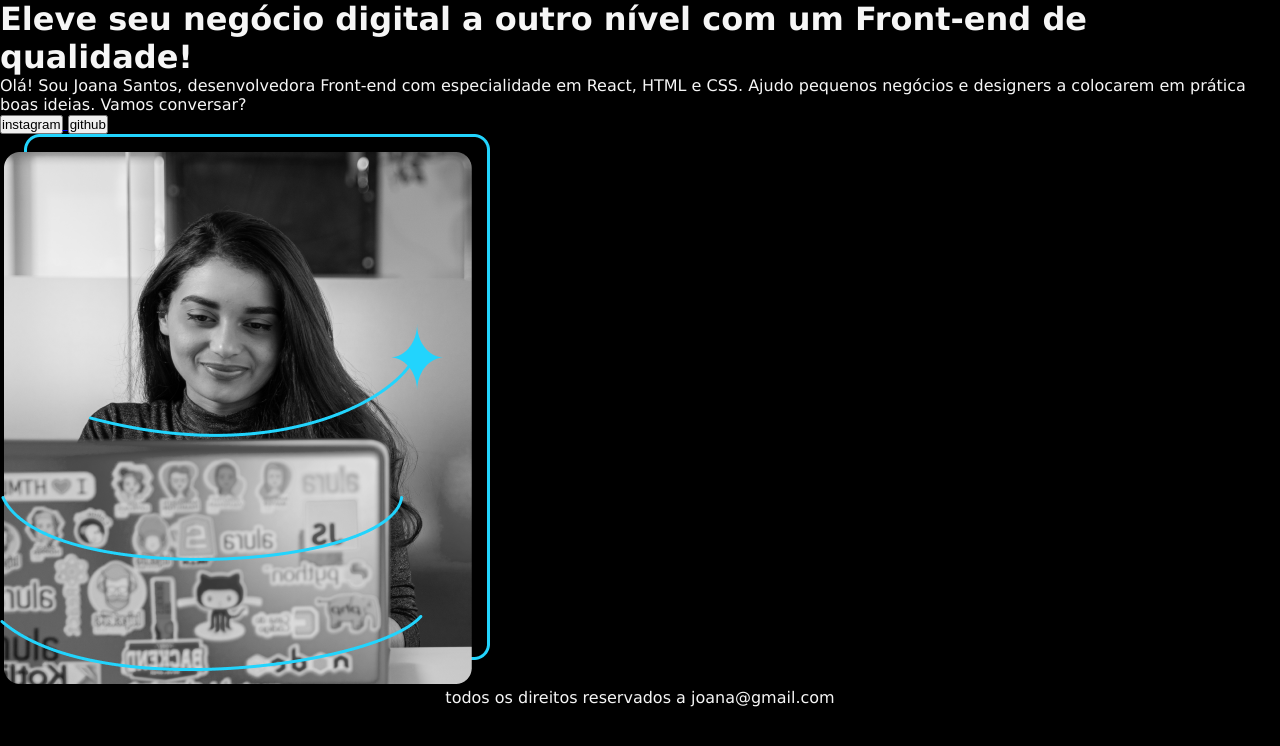
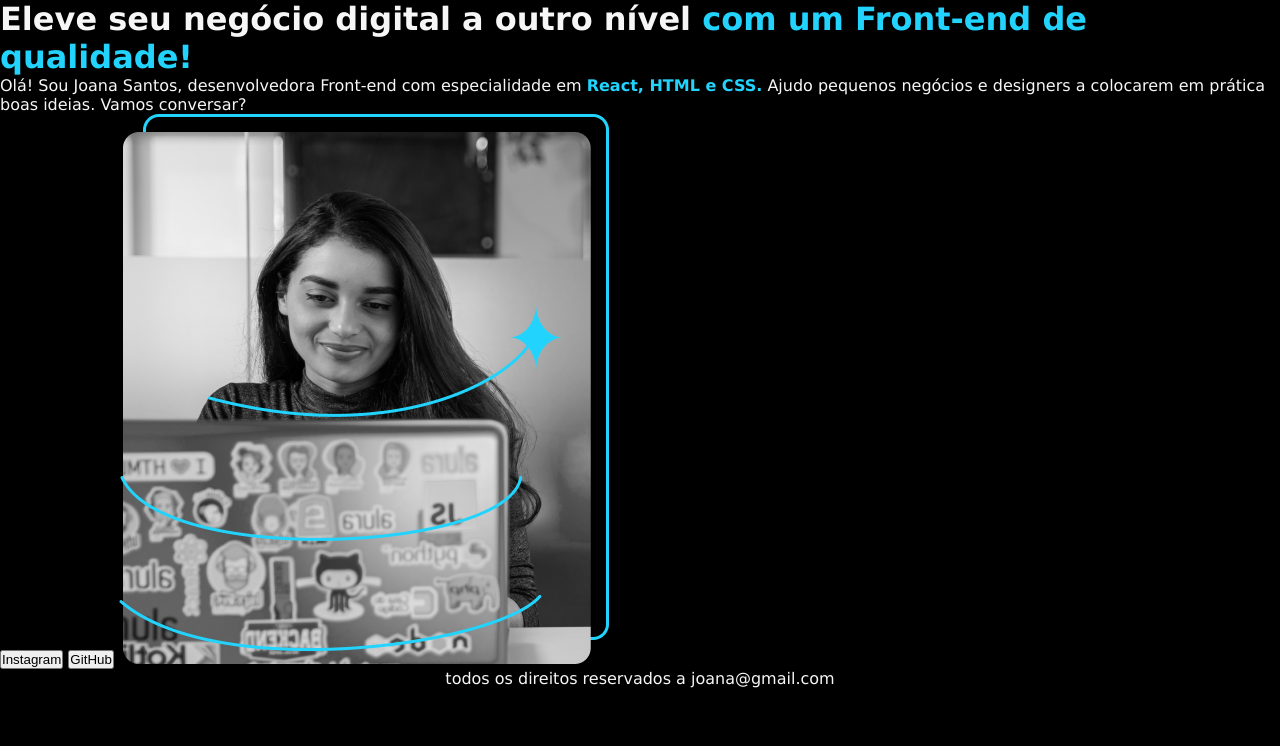
Before and after one commit to jhonex27/projeto-alura, a plain HTML site: page Projeto.html in a window 1280 px wide. Drawn offline with Linux system fonts and the light colour scheme.

Commit message:
Update Projeto.html

```diff
--- a/Projeto.html
+++ b/Projeto.html
@@ -3,36 +3,27 @@
 <head>
     <link rel="stylesheet" type="text/css" href="styles.css">
     <meta charset="UTF-8">
-    <meta http-equiv="X-UA-compartible" content="IE-edge">
+    <meta http-equiv="X-UA-Compatible" content="IE=edge">
     <meta name="viewport" content="width=device-width, initial-scale=1.0">
-    <title>Portifolio</title>
+    <title>Portifolio Joana DEV</title>
+</head>
+<body>
+   <header></header>
+   <main>
+            <h1> Eleve seu negócio digital a outro nível
+             <strong class="titulo-destaque">com um Front-end de qualidade!</strong></h1>
 
-</head>
+            <p>  Olá! Sou Joana Santos, desenvolvedora Front-end com especialidade em
+                <strong class="titulo-destaque">React, HTML e CSS.</strong>
+                Ajudo pequenos negócios e designers a colocarem em prática boas ideias. Vamos conversar?</p>
 
-<body>
+                <a href="https://instagram.com"><button>Instagram</button></a>
+                <a href="https://github.com"><button>GitHub</button></a>
 
-   <header> </header>
-   <main>
+        <img src="Imagem.png" alt="foto programadora Joana">
 
 
-    <h1> Eleve seu negócio digital a outro nível
-     <strong>com um Front-end de qualidade!</strong></h1>
-
-    <p>
-        Olá! Sou Joana Santos, desenvolvedora Front-end com especialidade em React, HTML e CSS.
-        Ajudo pequenos negócios e designers a colocarem em prática boas ideias. Vamos conversar?
-    </p>
-
-<div >
-    <a href="https:\\instagram.com"> <button>instagram</button> </a>
-    <a href="https:\\github.com"> <button>github </button> </a>
-</div>
-
-    <img src="Imagem.png" alt="foto programadora joana">
-
     </main>
-
    <footer> <p> todos os direitos reservados a joana@gmail.com </p></footer>
-
 </body>
 </html>
```
